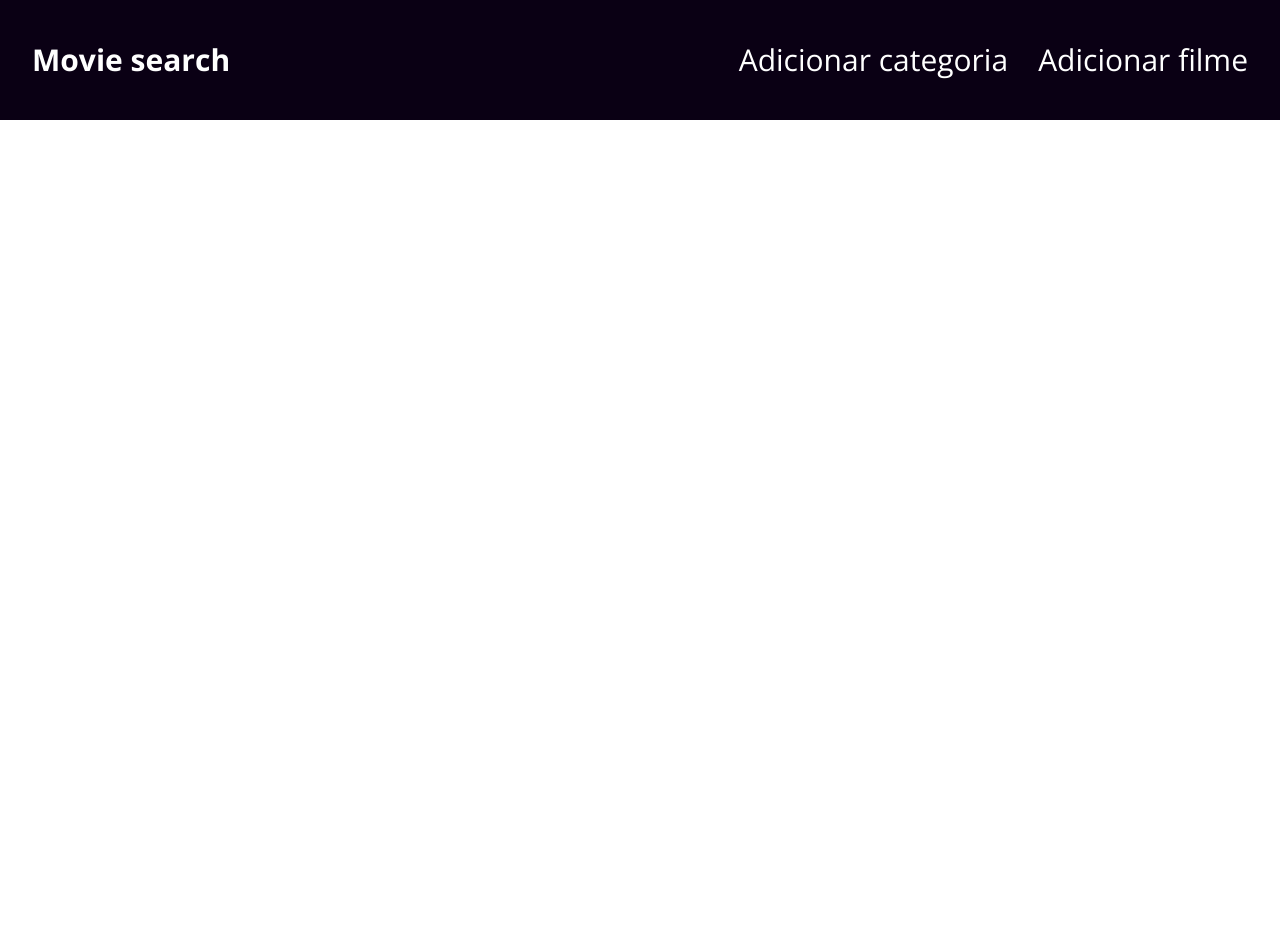
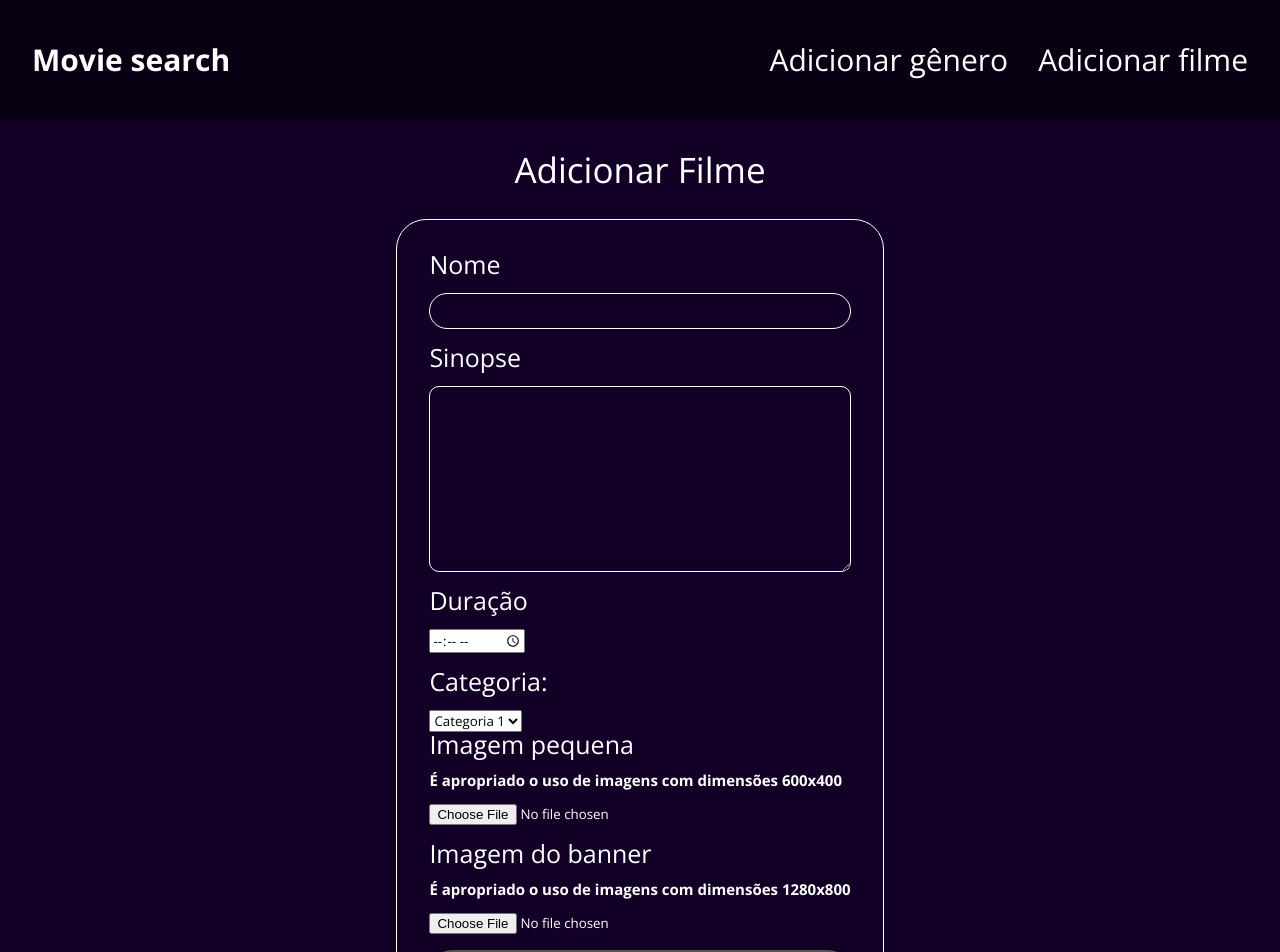
Before and after one commit to dgmatias/movie-search, an Angular app in the folder movie-search-angular/: page /add-movie in a window 1280 px wide. Before the commit this address led to /. Shown: the top 952 px of the page. Before the commit the page ends 800 px from the top, so only its background shows below. Built offline with nearby package versions, Linux system fonts and the light colour scheme.

Commit message:
Adicionando o html e css do add-movie

```diff
--- /dev/null
+++ b/movie-search-angular/src/app/add-movie/add-movie.component.css
@@ -0,0 +1,101 @@
+.container {
+    padding: 2rem;
+    min-height: 85vh;
+    background-color: #130026;
+    box-sizing: border-box;
+
+}
+
+h1 {
+    font-size: 35px;
+    color: white;
+    text-align: center;
+}
+
+label {
+    font-size: 25px;
+    color: white;
+}
+
+label,input, textarea {
+    display: block;
+    margin-bottom: 1rem;
+}
+
+.form-container {
+    padding: 2rem;
+    /* background-color: aqua; */
+    display: flex;
+    justify-content: center;
+}
+
+form {
+    /* background-color: red; */
+    padding: 2rem;
+    border-radius: 30px;
+    border: 1px solid white;
+}
+
+textarea {
+    background-color: transparent;
+    color: white;
+    width: 100%;
+    box-sizing: border-box;
+    outline: none;
+    border: 1px solid white;
+    border-radius: 10px;
+}
+
+.input-data {
+    width: 100%;
+    box-sizing: border-box;
+    background-color: transparent;
+    border: 1px solid white;
+    border-radius: 30px;
+    color: white;
+    outline: none;
+    padding: 0.5rem;
+}
+
+p {
+    font-size: 15px;
+    color: white;
+    margin-bottom: 1rem;
+    font-weight: bold;
+}
+
+.input-file {
+    color: #ffffff;
+}
+
+.input-submit {
+    box-sizing: border-box;
+    width: 100%;
+    border-radius: 30px;
+    background-color: white;
+    padding: 0.5rem;
+    color: black;
+    cursor: pointer;
+    font-size: 20px;
+    /* font-weight: bold; */
+}
+
+@media screen and (max-width: 768px) {
+
+    h1 {
+        font-size: 6vw;
+    }
+
+    label {
+        font-size: 5vw;
+    }
+
+    p {
+        font-size: 4vw;
+    }
+
+    .input-submit {
+        font-size: 4.7vw;
+    }
+
+}
--- /dev/null
+++ b/movie-search-angular/src/app/add-movie/add-movie.component.html
@@ -0,0 +1,44 @@
+<div class="container">
+
+    <div> <h1> Adicionar Filme </h1> </div>
+
+    <div class="form-container">
+
+        <div>
+
+            <form>
+
+                <label for="name">Nome</label>
+                <input class="input-data" type="text" id="name" name="name" required>
+
+                <label for="sinopse">Sinopse</label>
+                <textarea id="sinopse" name="sinopse" required cols="30" rows="10"></textarea>
+
+                <label for="duration">Duração</label>
+                <input type="time" id="duration" name="duration" required>
+
+                <label for="category_id">Categoria:</label>
+                <select id="category_id" name="category_id" required>
+                    <option value="1">Categoria 1</option>
+                    <option value="2">Categoria 2</option>
+                </select>
+
+                <label for="img_small">Imagem pequena</label>
+                <p>É apropriado o uso de imagens  com dimensões 600x400</p>
+                <input class="input-file" type="file" id="img_small" name="img_small"   required>
+
+                <label for="img_banner">Imagem do banner</label>
+                <p>É apropriado o uso de imagens  com dimensões 1280x800</p>
+                <input class="input-file" type="file" id="img_banner" name="img_banner"   required>
+
+                <input class="input-submit" type="submit" value="Adicionar filme">
+
+            </form>
+
+        </div>
+
+
+    </div>
+
+
+</div>
--- /dev/null
+++ b/movie-search-angular/src/app/add-movie/add-movie.component.ts
@@ -0,0 +1,21 @@
+import { Component } from '@angular/core';
+import { MovieModel } from '../model/movie-model';
+
+@Component({
+  selector: 'mov-add-movie',
+  templateUrl: './add-movie.component.html',
+  styleUrls: ['./add-movie.component.css']
+})
+export class AddMovieComponent {
+
+  movie: MovieModel = {
+    id: 0,
+    name: "",
+    sinopse: "",
+    duration: "",
+    img_small: "",
+    img_banner: "",
+    category_id: 0
+  }
+
+}
--- a/movie-search-angular/src/app/app-routing.module.ts
+++ b/movie-search-angular/src/app/app-routing.module.ts
@@ -4,10 +4,12 @@ import { HomeComponent } from './home/home.component';
 import { MoviesComponent } from './movies/movies.component';
 import { MovieInfoComponent } from './movie-info/movie-info.component';
 import { AddCategoryComponent } from './add-category/add-category.component';
+import { AddMovieComponent } from './add-movie/add-movie.component';
 
 const routes: Routes = [
   {path: "", component: HomeComponent},
   {path: "add-category", component: AddCategoryComponent},
+  {path: "add-movie", component: AddMovieComponent},
   {path: "movies/:id", component: MoviesComponent},
   {path: "movie-info/:id", component: MovieInfoComponent},
 ];
--- a/movie-search-angular/src/app/app.module.ts
+++ b/movie-search-angular/src/app/app.module.ts
@@ -18,6 +18,7 @@ import { InfoComponent } from './movie-info/info/info.component';
 import { InfoBannerComponent } from './movie-info/info-banner/info-banner.component';
 import { AddCategoryComponent } from './add-category/add-category.component';
 import { FormsModule } from '@angular/forms';
+import { AddMovieComponent } from './add-movie/add-movie.component';
 
 @NgModule({
   declarations: [
@@ -32,7 +33,8 @@ import { FormsModule } from '@angular/forms';
     MovieInfoComponent,
     InfoComponent,
     InfoBannerComponent,
-    AddCategoryComponent
+    AddCategoryComponent,
+    AddMovieComponent
   ],
   imports: [
     BrowserModule,
--- a/movie-search-angular/src/app/header/header.component.html
+++ b/movie-search-angular/src/app/header/header.component.html
@@ -12,8 +12,8 @@
 
             <div class="right-content">
 
-                 <a class="item-header" routerLink="/add-category">Adicionar categoria</a>
-                 <a class="item-header" routerLink="">Adicionar filme</a>
+                 <a class="item-header" routerLink="/add-category">Adicionar gênero</a>
+                 <a class="item-header" routerLink="/add-movie">Adicionar filme</a>
                  <i (click)="toggleSideMenu()" id="bars" class="fa-solid fa-bars" style="color: #ffffff;"></i>
             </div>
 
@@ -31,8 +31,8 @@
             </div>
 
             <div id="item-side-menu-container">
-                <div> <a routerLink="/add-category" class="item-side-menu">Adicionar categoria</a></div>
-                <div> <a class="item-side-menu">Adicionar filme</a></div>
+                <div> <a routerLink="/add-category" class="item-side-menu">Adicionar gênero</a></div>
+                <div> <a routerLink="/add-movie" class="item-side-menu">Adicionar filme</a></div>
 
             </div>
 
--- a/movie-search-angular/src/app/home/categories/categories.component.css
+++ b/movie-search-angular/src/app/home/categories/categories.component.css
@@ -17,7 +17,8 @@ h1 {
     padding: 2rem;
 }
 
-span {
+a {
     color: white;
     font-size: 20px;
+    text-decoration: none;
 }
--- a/movie-search-angular/src/app/home/categories/categories.component.html
+++ b/movie-search-angular/src/app/home/categories/categories.component.html
@@ -1,12 +1,12 @@
 <div class="container">
 
-    <div> <h1>Categorias</h1> </div>
+    <div> <h1>Gêneros</h1> </div>
 
     <div class="card-container">
 
         <mov-category *ngFor="let c of categories" [category]="c"></mov-category>
 
-        <div *ngIf="categories.length === 0"> <span> Não existem categorias, adicione alguma.</span> </div>
+        <div *ngIf="categories.length === 0"> <a routerLink="/add-category"> Não existe nenhum gênero, adicione algum.</a> </div>
 
     </div>
 
--- a/movie-search-angular/src/app/movies/movies.component.css
+++ b/movie-search-angular/src/app/movies/movies.component.css
@@ -11,10 +11,11 @@ h1 {
     text-align: center;
 }
 
-span {
+a {
     color: white;
     text-align: center;
     font-size: 20px;
+    text-decoration: none;
 }
 
 .card-container {
--- a/movie-search-angular/src/app/movies/movies.component.html
+++ b/movie-search-angular/src/app/movies/movies.component.html
@@ -6,7 +6,7 @@
 
         <mov-movie *ngFor="let m of movies" [movie]="m"></mov-movie>
 
-        <div *ngIf="movies.length == 0"> <span>Não existe nenhum filme nessa categoria, adicione algum filme.</span> </div>
+        <div *ngIf="movies.length == 0"> <a routerLink="/add-movie">Não existe nenhum filme deste gênero, adicione algum filme.</a> </div>
 
     </div>
 
```
Also changed, not shown: 1 other file (tests, documents, lock files or other folders).
